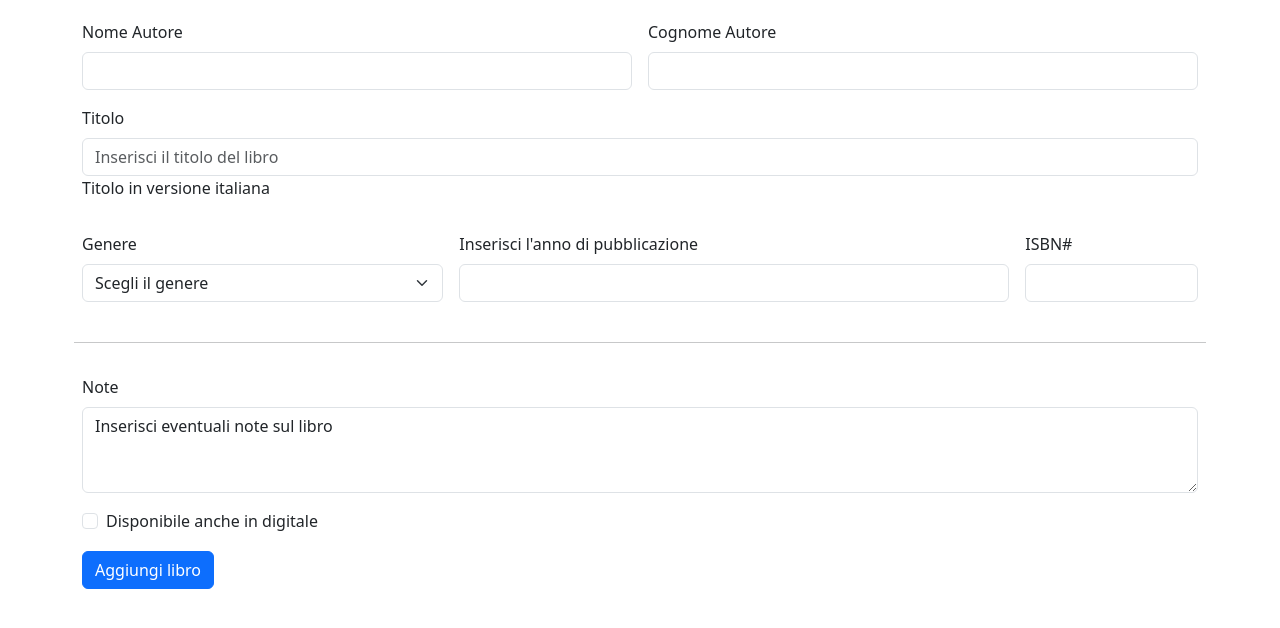
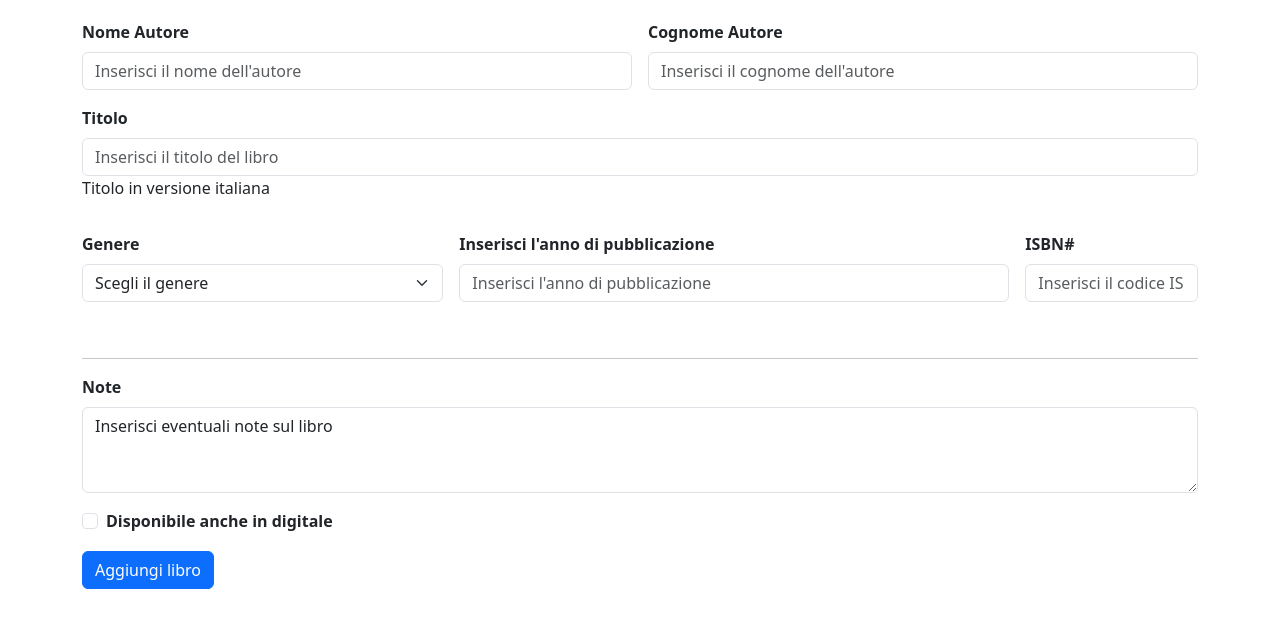
Before and after one commit to giuseppegenovatp/html-css-bootstrap-dashboard, a plain HTML site: page add-book.html in a window 1280 px wide. Shown: the part 152-780 px from the top of the page. Drawn offline with nearby package versions, Linux system fonts and the light colour scheme.

Commit message:
feat: add place holder on all input

```diff
--- a/add-book.html
+++ b/add-book.html
@@ -54,14 +54,14 @@
     <main>
         <div class="container">
             <h2 class="my-4">Nuovo Libro</h2>
-            <form class="row g-3">
+            <form class="row g-3 fw-bold">
                 <div class="col-6 col-md-6">
                   <label for="nome_autore" class="form-label">Nome Autore</label>
-                  <input type="text" class="form-control" id="nome_autore">
+                  <input type="text" class="form-control" id="nome_autore" placeholder="Inserisci il nome dell'autore">
                 </div>
                 <div class="col-6 col-md-6">
                   <label for="cognome_autore" class="form-label">Cognome Autore</label>
-                  <input type="password" class="form-control" id="cognome_autore">
+                  <input type="password" class="form-control" id="cognome_autore" placeholder="Inserisci il cognome dell'autore">
                 </div>
                 <div class="col-12">
                   <label for="titolo_del_libro" class="form-label">Titolo</label>
@@ -79,15 +79,15 @@
                   </div>
                 <div class="col-md-6">
                   <label for="data_publ" class="form-label">Inserisci l'anno di pubblicazione</label>
-                  <input type="number" class="form-control" id="data_publ">
+                  <input type="number" class="form-control" id="data_publ" placeholder="Inserisci l'anno di pubblicazione">
                 </div>
                 <div class="col-md-2 mb-4">
                   <label for="codice_isbn" class="form-label">ISBN#</label>
-                  <input type="text" class="form-control" id="codice_isbn" required="#">
+                  <input type="text" class="form-control" id="codice_isbn" required="#" placeholder="Inserisci il codice ISBN#">
                 </div>
-                <hr>
 
                 <div class="col-12">
+                    <hr>
                     <div class="mb-2">
                         <label for="note" class="form-label">Note</label>
                         <textarea class="form-control" id="note" rows="3">Inserisci eventuali note sul libro</textarea>
@@ -99,7 +99,7 @@
                     </label>
                   </div>
                 </div>
-                <div class="col-12">
+                <div class="col-12 mb-4">
                   <button type="submit" class="btn btn-primary">Aggiungi libro</button>
                 </div>
               </form>
```
